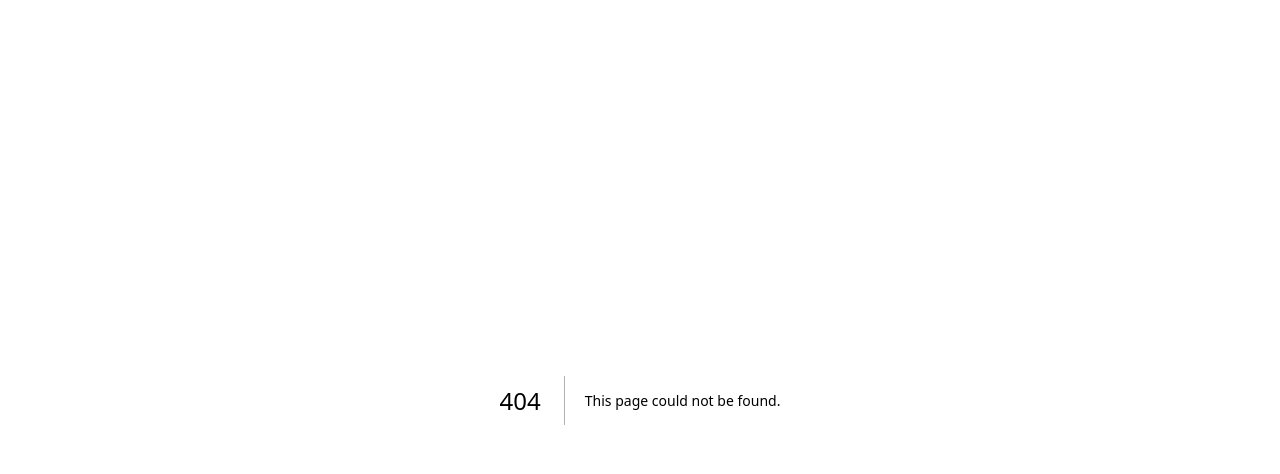
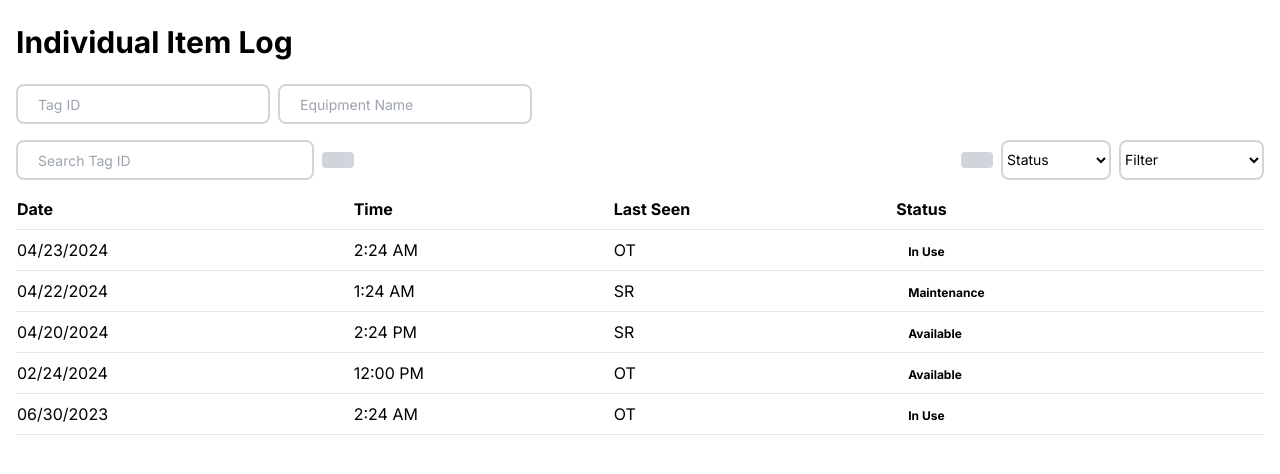
Before and after one commit to m-fazeel/SETS, a Next.js app in the folder project-code/: page /individual-item in a window 1280 px wide. Before the commit this address had no page. Shown: the top 474 px of the page. Built offline with nearby package versions, Linux system fonts and the light colour scheme.

Commit message:
created individual item folder

```diff
--- /dev/null
+++ b/project-code/src/app/individual-item/page.js
@@ -0,0 +1,156 @@
+"use client";
+
+import React from 'react'
+
+
+function Homepage() {
+    // Imaginary data fetched from a database
+    const initialData = [
+        { tagId: '001', equipmentName: 'Excavator', date: '04/23/2024', time: '2:24 AM', lastSeen: 'OT', status: 'In Use', statusColor: 'status-yellow' },
+        { tagId: '002', equipmentName: 'Bulldozer', date: '04/22/2024', time: '1:24 AM', lastSeen: 'SR', status: 'Maintenance', statusColor: 'status-red' },
+        { tagId: '003', equipmentName: 'Crane', date: '04/20/2024', time: '2:24 PM', lastSeen: 'SR', status: 'Available', statusColor: 'status-green' },
+        { tagId: '004', equipmentName: 'Loader', date: '02/24/2024', time: '12:00 PM', lastSeen: 'OT', status: 'Available', statusColor: 'status-green' },
+        { tagId: '005', equipmentName: 'Forklift', date: '06/30/2023', time: '2:24 AM', lastSeen: 'OT', status: 'In Use', statusColor: 'status-yellow' },
+        // ... more data
+    ];
+
+    const [sortedData, setSortedData] = React.useState(initialData);
+
+   // Placeholder data for the equipment and tag IDs
+    const equipmentData = {
+        tagId: 'Tag ID',
+        equipmentName: 'Equipment Name'
+    };
+
+    const sortStatus = (status) => {
+        if (status === 'Status') {
+            sortDate('desc');
+            return;
+        }
+        const statusOrder = {
+            'Available': 1,
+            'In Use': 2,
+            'Maintenance': 3
+        };
+        const sorted = [...initialData].sort((a, b) => {
+            return statusOrder[a.status] === statusOrder[status] ? -1 : statusOrder[b.status] === statusOrder[status] ? 1 : statusOrder[a.status] - statusOrder[b.status];
+        });
+        setSortedData(sorted);
+    };
+
+    const sortDate = (order) => {
+        const sorted = [...initialData].sort((a, b) => {
+            const dateA = new Date(a.date);
+            const dateB = new Date(b.date);
+            return order === 'asc' ? dateA - dateB : dateB - dateA;
+        });
+        setSortedData(sorted);
+    };
+
+    const sortLastSeen = (order) => {
+        if (order === 'Filter') {
+            sortDate('desc');
+            return;
+        }
+        const lastSeenOrder = {
+            'SR': 1,
+            'OT': 2
+        };
+        const sorted = [...initialData].sort((a, b) => {
+            return order === 'asc' ? lastSeenOrder[a.lastSeen] - lastSeenOrder[b.lastSeen] : lastSeenOrder[b.lastSeen] - lastSeenOrder[a.lastSeen];
+        });
+        setSortedData(sorted);
+    };
+
+    React.useEffect(() => {
+        sortDate('desc'); // Default sorting by latest date
+    }, []);
+
+    return (
+        <div className="container mx-auto px-4">
+            <div className="flex justify-between items-center py-6">
+                <h1 className="text-3xl font-bold">Individual Item Log</h1>
+            </div>
+               <div className="flex justify-between mb-4">
+                <div className="flex space-x-2">
+                    <div className="flex flex-col">
+                        <input className="border-2 border-gray-300 bg-white h-10 px-5 rounded-lg text-sm focus:outline-none"
+                               type="text" placeholder="Tag ID" disabled />
+                    </div>
+                    <div className="flex flex-col">
+                        <input className="border-2 border-gray-300 bg-white h-10 px-5 rounded-lg text-sm focus:outline-none"
+                               type="text" placeholder="Equipment Name" disabled />
+                    </div>
+                </div>
+            </div>
+            <div className="flex mb-4">
+                <div className="flex-grow flex justify-start items-center space-x-2">
+                    <input className="border-2 border-gray-300 bg-white h-10 px-5 pr-16 rounded-lg text-sm focus:outline-none"
+                           type="search" name="search" placeholder="Search Tag ID" />
+                    <button className="bg-gray-300 hover:bg-gray-400 text-black font-bold py-2 px-4 rounded">
+                        <i className="fas fa-search"></i>
+                    </button>
+                </div>
+
+                <div className="flex justify-end items-center space-x-2">
+                    <button className="bg-gray-300 hover:bg-gray-400 text-black font-bold py-2 px-4 rounded">
+                        <i className="fas fa-calendar-alt"></i>
+                    </button>
+                    <select className="border-2 border-gray-300 bg-white h-10 rounded-lg text-sm focus:outline-none"
+                            onChange={(e) => sortStatus(e.target.value)}>
+                        <option>Status</option>
+                        <option value="Available">Available</option>
+                        <option value="In Use">In Use</option>
+                        <option value="Maintenance">Maintenance</option>
+                    </select>
+                    <select className="border-2 border-gray-300 bg-white h-10 rounded-lg text-sm focus:outline-none"
+                            onChange={(e) => {
+                                if (e.target.value === 'Earliest Arrival') {
+                                    sortDate('asc');
+                                } else if (e.target.value === 'Latest location') {
+                                    sortDate('desc');
+                                } else if (e.target.value === 'Sterilization Room') {
+                                    sortLastSeen('asc');
+                                } else if (e.target.value === 'Operation Theatre') {
+                                    sortLastSeen('desc');
+                                } else {
+                                    sortDate('desc');
+                                }
+                            }}>
+                        <option>Filter</option>
+                        <option>Earliest Arrival</option>
+                        <option>Latest Location</option>
+                        <option>Sterilization Room</option>
+                        <option>Operation Theatre</option>
+                    </select>
+                </div>
+            </div>
+            <table className="table-auto w-full">
+                <thead>
+                    <tr className="border-b">
+                        <th className="text-left pb-2">Date</th>
+                        <th className="text-left pb-2">Time</th>
+                        <th className="text-left pb-2">Last Seen</th>
+                        <th className="text-left pb-2">Status</th>
+                    </tr>
+                </thead>
+                <tbody>
+                    {sortedData.map((item, index) => (
+                        <tr className="border-b" key={index}>
+                            <td className="py-2">{item.date}</td>
+                            <td className="py-2">{item.time}</td>
+                            <td className="py-2">{item.lastSeen}</td>
+                            <td className="py-2">
+                                <span className={`bg-${item.statusColor} text-black font-bold py-1 px-3 rounded-full text-xs`}>
+                                    {item.status}
+                                </span>
+                            </td>
+                        </tr>
+                    ))}
+                </tbody>
+            </table>
+        </div>
+    );
+}
+
+export default Homepage
```
